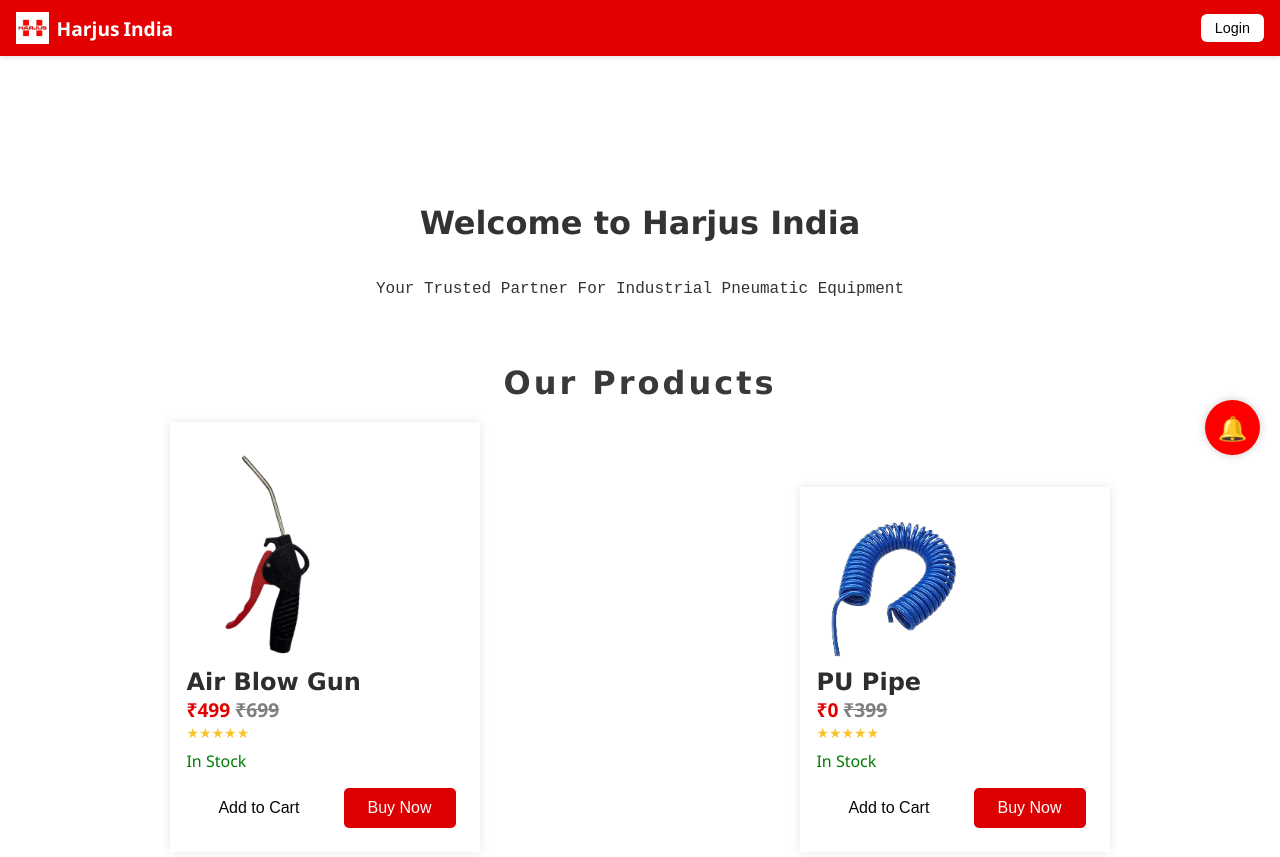
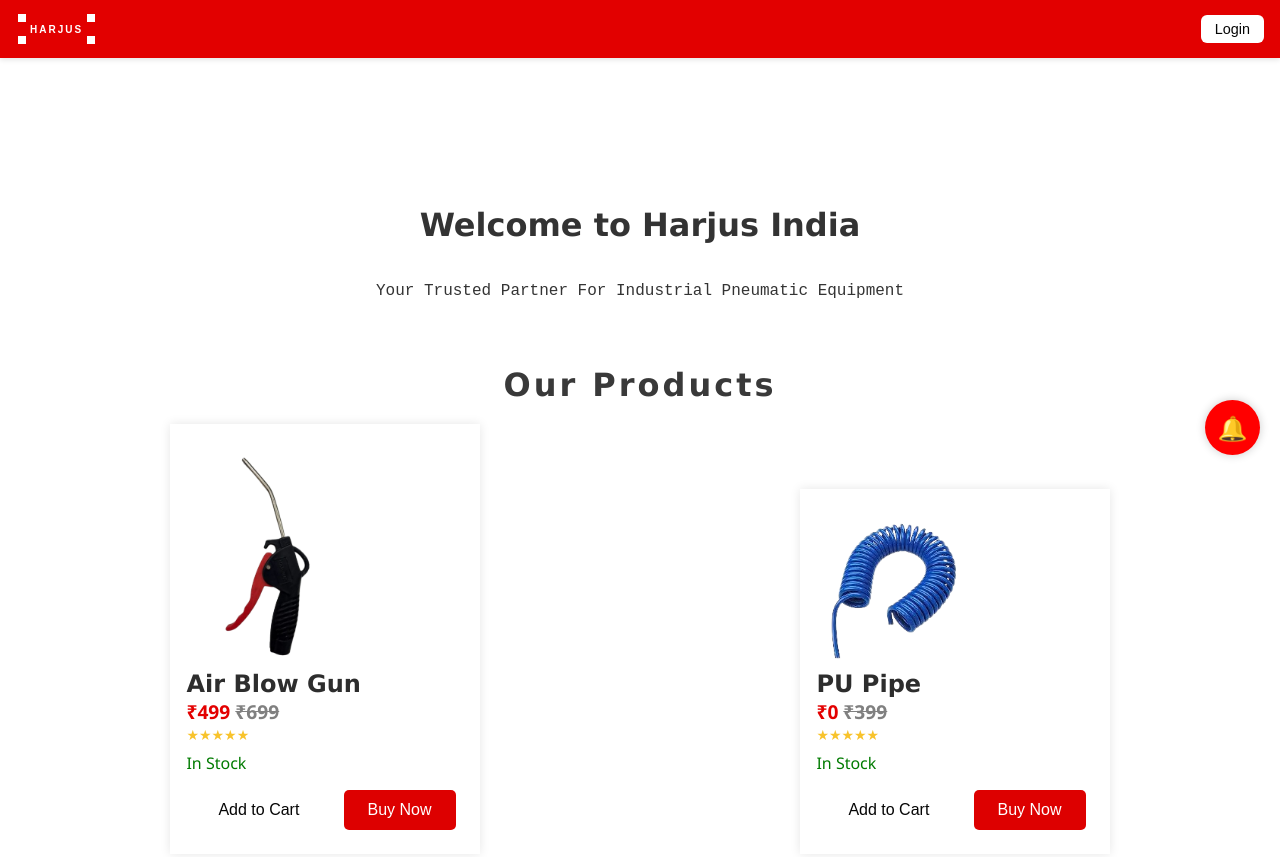
Before and after one commit to wtfarmy/webpagedemo, a plain HTML site: page index.html in a window 1280 px wide. Shown: the top 857 px of the page. Drawn offline with Linux system fonts and the light colour scheme; no server answers.

Commit message:
Add files via upload

```diff
--- a/index.html
+++ b/index.html
@@ -421,15 +421,71 @@
 a{
   text-decoration: none;
   color: #ffffff;
+}.logo-container {
+  display: flex;
+  align-items: center;
+  justify-content: center;
+  gap: 4px;
+  padding: 2px;
 }
+
+.bar-group {
+  display: flex;
+  flex-direction: column;
+  justify-content: space-between;
+  height: 30px;
+}
+.bar {
+  width: 8px;
+  height: 8px;
+  background-color: rgb(255, 255, 255);
+  opacity: 0;
+  animation: barAppear 0.4s forwards;
+  animation-delay: 0.2s; /* delay all bars slightly */
+}
+
+.brand-name {
+  font-size: 10px;
+  font-family: Arial, sans-serif;
+  font-weight: bold;
+  color: rgb(255, 255, 255);
+  opacity: 0;
+  animation: textFadeIn 0.6s forwards;
+  animation-delay: 0.7s; /* after bars */
+  letter-spacing: 2px;
+}
+
+@keyframes barAppear {
+  to {
+    opacity: 1;
+    transform: scaleY(1);
+  }
+}
+
+@keyframes textFadeIn {
+  to {
+    opacity: 1;
+  }
+}
+
 
   </style>
 
   <header>
-    <div class="brand">
-        <img src="WhatsApp Image 2025-04-06 at 10.15.53 PM.jpeg" alt="Harjus Logo" class="brand-logo">
-        <span class="brand-text">Harjus <span class="brand-sub">India</span></span>
+    <div class="logo-container">
+        <div class="bar-group">
+          <div class="bar"></div>
+          <div class="bar"></div>
+        </div>
+
+        <h1 class="brand-name">HARJUS</h1>
+
+        <div class="bar-group">
+          <div class="bar"></div>
+          <div class="bar"></div>
+        </div>
       </div>
+
       <div class="nav-right">
       <span id="userEmail"></span>
       <img id="userPic" class="profile-pic" style="display:none;" />
```
